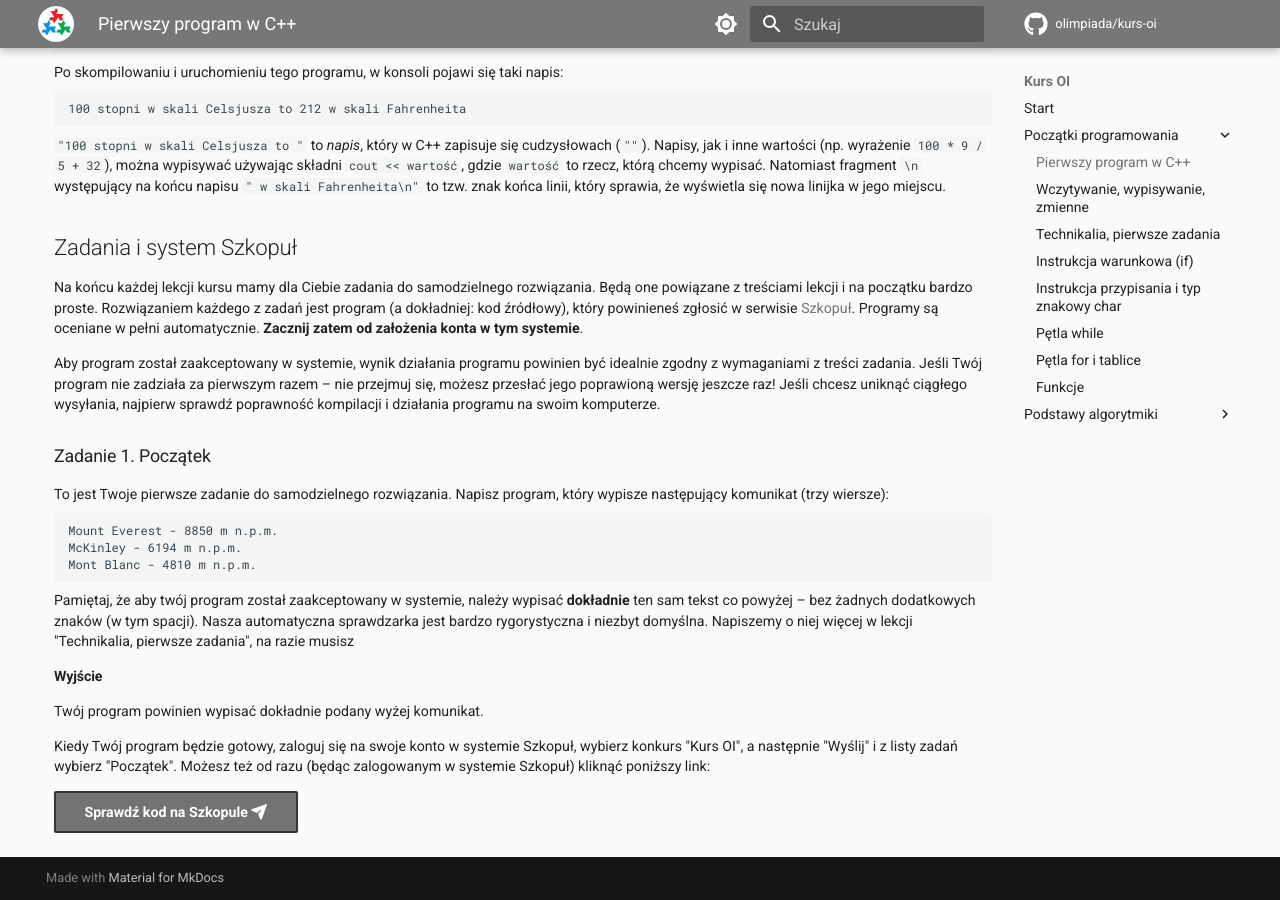
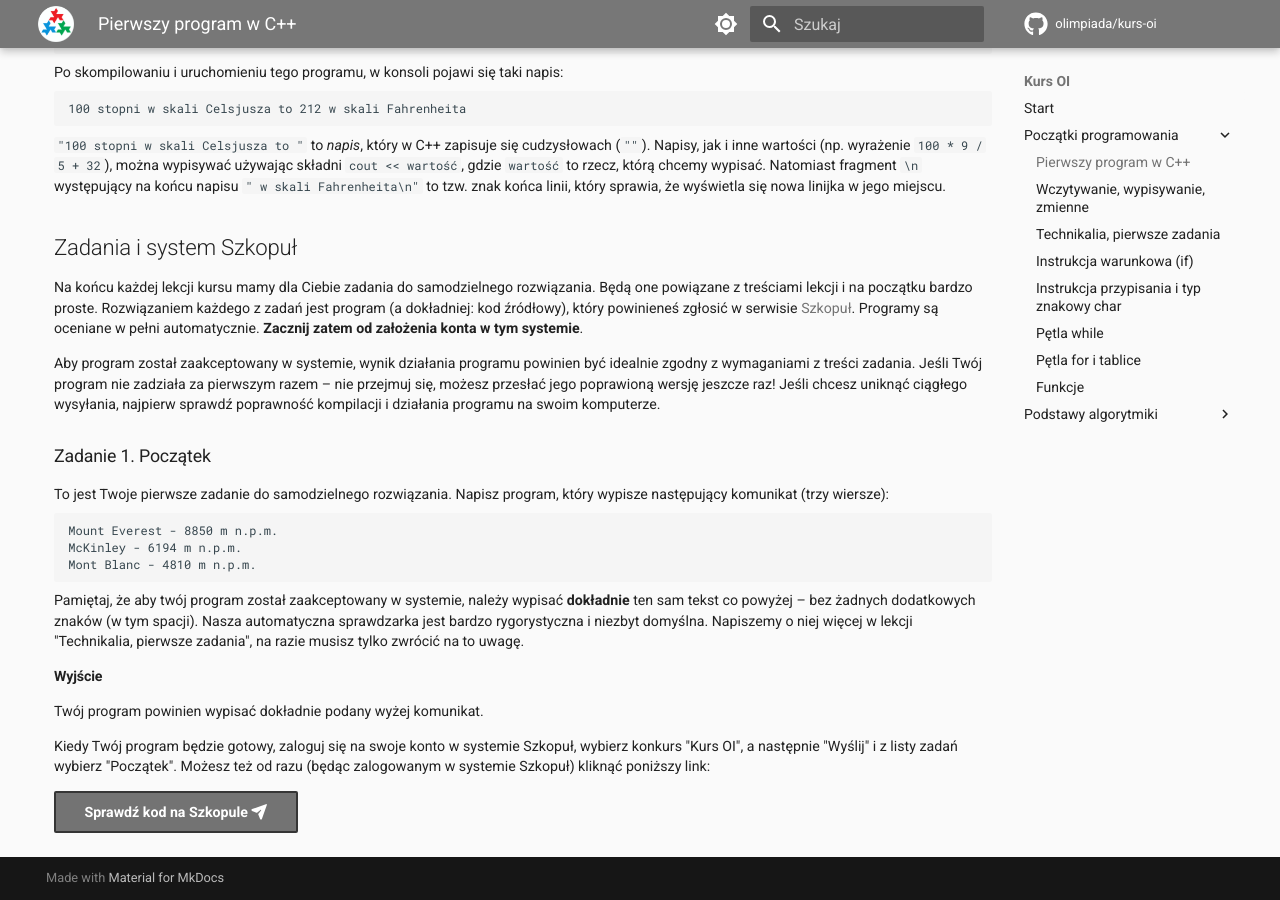
Before and after one commit to olimpiada/kurs-oi, an MkDocs documentation site: the page built from docs/A-podstawy-programowania/A1-pierwszy-program.md, in a window 1280 px wide and 900 px high, scrolled down 3815 px. Built offline with MkDocs 1.6.1 and Material for MkDocs 9.7.7, drawn with Linux system fonts in a browser that asks for light colours; comment, search, counter and statistics services are not loaded.

Commit message:
Ucięte zdanie w A1-pierwszy-program.md
ktoś był głodny. Dopisałam z kontekstu, jak miało tam być coś innego to zmieńcie.

`````diff
--- a/docs/A-podstawy-programowania/A1-pierwszy-program.md
+++ b/docs/A-podstawy-programowania/A1-pierwszy-program.md
@@ -119,7 +119,7 @@ McKinley - 6194 m n.p.m.
 Mont Blanc - 4810 m n.p.m.
 ````
 
-Pamiętaj, że aby twój program został zaakceptowany w systemie, należy wypisać **dokładnie** ten sam tekst co powyżej – bez żadnych dodatkowych znaków (w tym spacji). Nasza automatyczna sprawdzarka jest bardzo rygorystyczna i niezbyt domyślna. Napiszemy o niej więcej w lekcji "Technikalia, pierwsze zadania", na razie musisz
+Pamiętaj, że aby twój program został zaakceptowany w systemie, należy wypisać **dokładnie** ten sam tekst co powyżej – bez żadnych dodatkowych znaków (w tym spacji). Nasza automatyczna sprawdzarka jest bardzo rygorystyczna i niezbyt domyślna. Napiszemy o niej więcej w lekcji "Technikalia, pierwsze zadania", na razie musisz tylko zwrócić na to uwagę.
 
 #### Wyjście
 
`````
